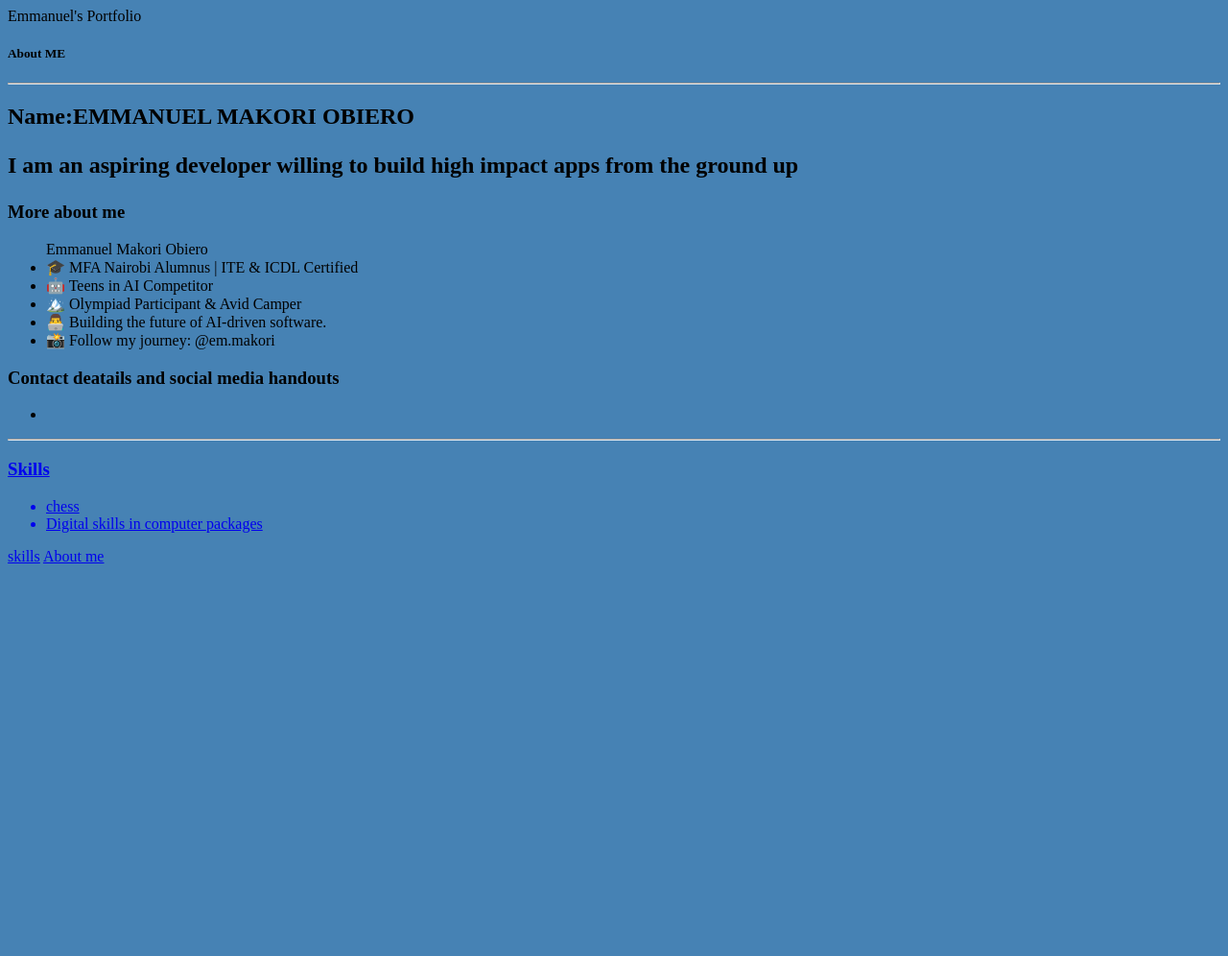
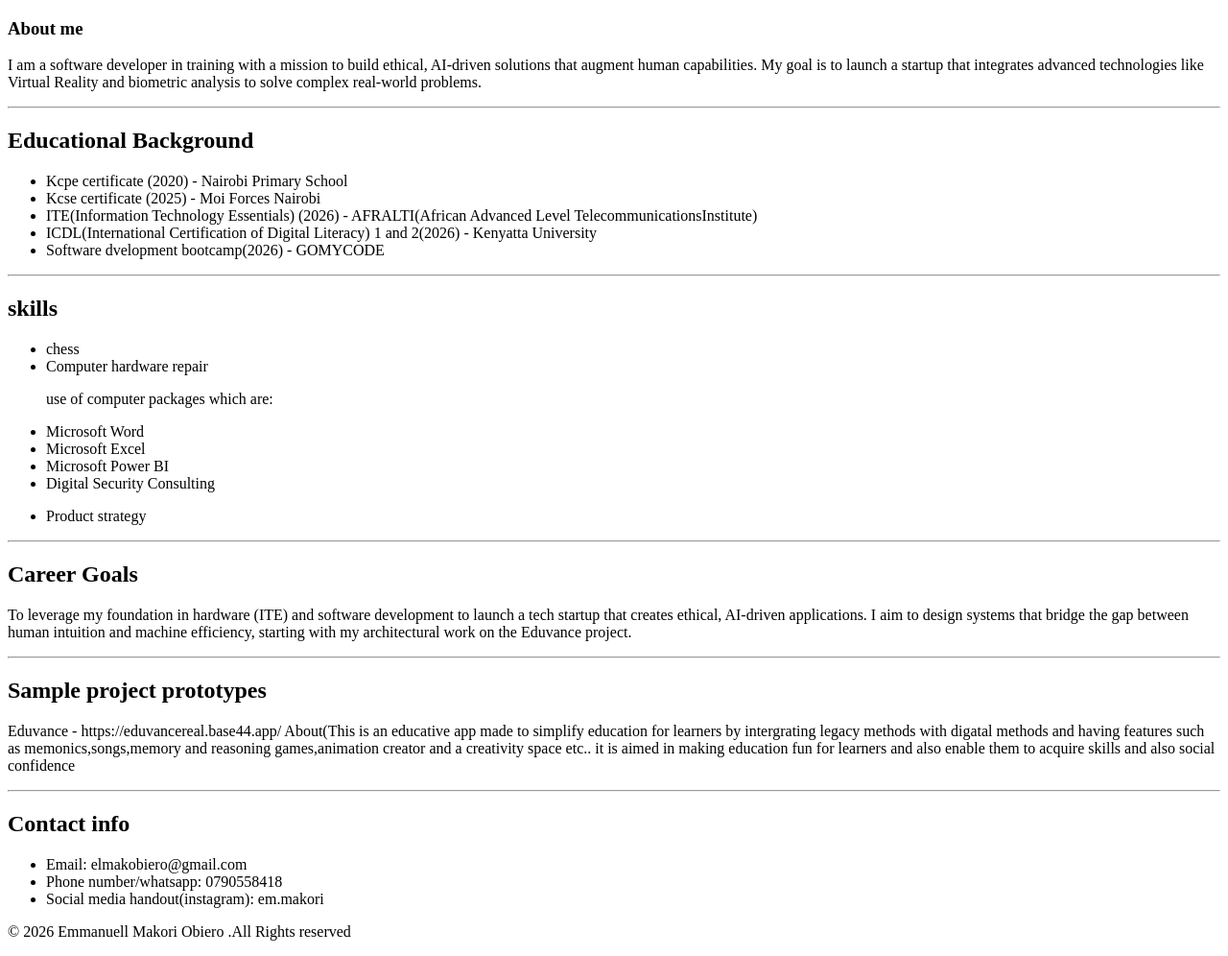
Before and after one commit to Emmanuel-Makori-Obiero/Portfolio, a plain HTML site: page index.html in a window 1280 px wide. Shown: the whole page at 96% size. Before the commit the page ends 800 px from the top, so only its background shows below. Drawn offline with Linux system fonts and the light colour scheme.

Commit message:
Second Commit

```diff
--- a/index.html
+++ b/index.html
@@ -1,36 +1,74 @@
-<!DOCTYPE html>
-<html>
-    <head>Emmanuel's Portfolio</head>
-    <style>
-        body {
-            background-color: steelblue
-        }
-    </style>
+<!doctype html>
+<html lang="en">
+  <head>
+    <meta charset="UTF-8" />
+    <meta name="viewport" content="width=device-width, initial-scale=1.0" />
+    <title>Emmanuel Makori Obiero|portfolio</title>
+  </head>
   <body>
-        <h5> About ME </h5>
-        <hr>
-        <h2> Name:EMMANUEL MAKORI OBIERO
-          <p> I am an aspiring developer willing to build high impact apps from the ground up </h2> </p>
-        <h3>More about me</h3>
-        <ul>Emmanuel Makori Obiero
-<li>🎓 MFA Nairobi Alumnus | ITE & ICDL Certified</li>
-<li>🤖 Teens in AI Competitor</li>
-<li>🏔️ Olympiad Participant & Avid Camper</li>
-<li>👨‍💻 Building the future of AI-driven software.</li>
-<li>📸 Follow my journey: @em.makori</li></ul>
-<h3>Contact deatails and social media handouts</h3>
+    <h3>About me</h3>
+    <p>
+      I am a software developer in training with a mission to build ethical,
+      AI-driven solutions that augment human capabilities. My goal is to launch
+      a startup that integrates advanced technologies like Virtual Reality and
+      biometric analysis to solve complex real-world problems.
+    </p>
+    <hr />
+    <h2>Educational Background</h2>
     <ul>
-    <li><br> <a href=</li>
+      <li>Kcpe certificate (2020) - Nairobi Primary School</li>
+      <li>Kcse certificate (2025) - Moi Forces Nairobi</li>
+      <li>
+        ITE(Information Technology Essentials) (2026) - AFRALTI(African Advanced
+        Level TelecommunicationsInstitute)
+      </li>
+      <li>
+        ICDL(International Certification of Digital Literacy) 1 and 2(2026) -
+        Kenyatta University
+      </li>
+      <li>Software dvelopment bootcamp(2026) - GOMYCODE</li>
     </ul>
-<hr>
-<h3> Skills </h3>
+    <hr />
+    <h2>skills</h2>
     <ul>
-    <li> chess </li>
-    <li> Digital skills in computer packages </li>
+      <li>chess</li>
+      <li>Computer hardware repair</li>
+      <p>
+        use of computer packages which are:
+        <li>Microsoft Word</li>
+        <li>Microsoft Excel</li>
+        <li>Microsoft Power BI</li>
+        <li>Digital Security Consulting</li>
+      </p>
+      <li>Product strategy</li>
     </ul>
+    <hr />
+    <h2>Career Goals</h2>
+    <p>
+      To leverage my foundation in hardware (ITE) and software development to
+      launch a tech startup that creates ethical, AI-driven applications. I aim
+      to design systems that bridge the gap between human intuition and machine
+      efficiency, starting with my architectural work on the Eduvance project.
+    </p>
+    <hr />
+    <h2>Sample project prototypes</h2>
+    <p>
+      Eduvance - https://eduvancereal.base44.app/ About(This is an educative app
+      made to simplify education for learners by intergrating legacy methods
+      with digatal methods and having features such as memonics,songs,memory and
+      reasoning games,animation creator and a creativity space etc.. it is aimed
+      in making education fun for learners and also enable them to acquire
+      skills and also social confidence
+    </p>
+    <hr />
+    <h2>Contact info</h2>
+    <ul>
+      <li>Email: elmakobiero@gmail.com</li>
+      <li>Phone number/whatsapp: 0790558418</li>
+      <li>Social media handout(instagram): em.makori</li>
+    </ul>
+    <footer>
+      <p>&copy; 2026 Emmanuell Makori Obiero .All Rights reserved</p>
+    </footer>
   </body>
 </html>
-<nav>
-    <a href="#skills" >skills</a>
-    <a href="#About me">About me</a>
-</nav>
```
Lines whose indentation alone changed are shown as unchanged.
